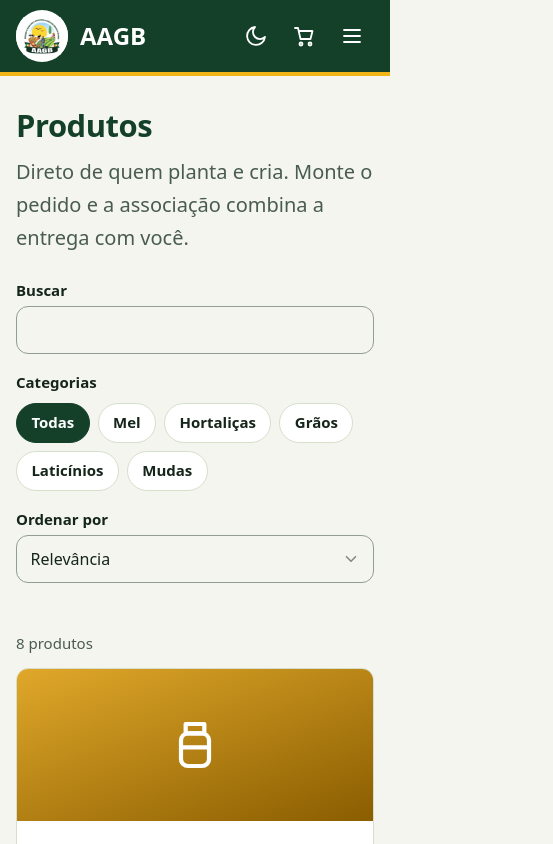
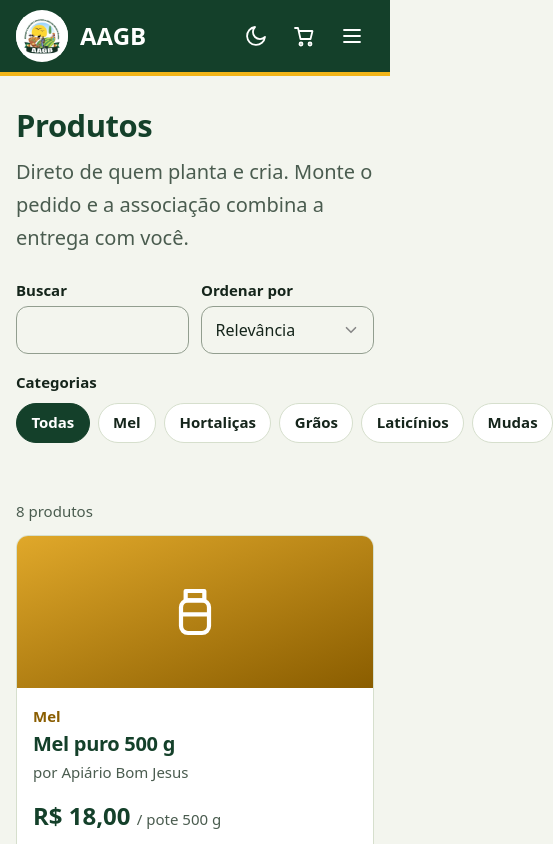
Before and after one commit to SCOLETZERA/aagb-site, a React (Vite) app in the folder apps/web/: page /produtos in a window 390 px wide. Shown: the top 844 px of the page, 553 px wide, since content can reach past the window. Built offline with nearby package versions, Linux system fonts and the light colour scheme; a web font is replaced by a local one.

Commit message:
feat(web): filtros de produtos compactos no celular
Co-Authored-By: Claude Sonnet 5.5 <noreply@anthropic.com>

```diff
--- a/apps/web/src/pages/ProductsPage.module.css
+++ b/apps/web/src/pages/ProductsPage.module.css
@@ -185,5 +185,32 @@
 
   .filters {
     position: static;
+    display: grid;
+    grid-template-columns: minmax(0, 1fr) minmax(0, 1fr);
+    column-gap: var(--space-3);
+  }
+
+  /* Busca e ordenação lado a lado; categorias numa linha rolável embaixo. */
+  .filters > :nth-child(1) {
+    grid-area: 1 / 1;
+  }
+
+  .filters > :nth-child(3) {
+    grid-area: 1 / 2;
+  }
+
+  .filters > :nth-child(2) {
+    grid-area: 2 / 1 / 3 / 3;
+  }
+
+  .chips {
+    flex-wrap: nowrap;
+    overflow-x: auto;
+    padding-bottom: var(--space-2);
+    scrollbar-width: thin;
+  }
+
+  .chip {
+    flex: none;
   }
 }
```
